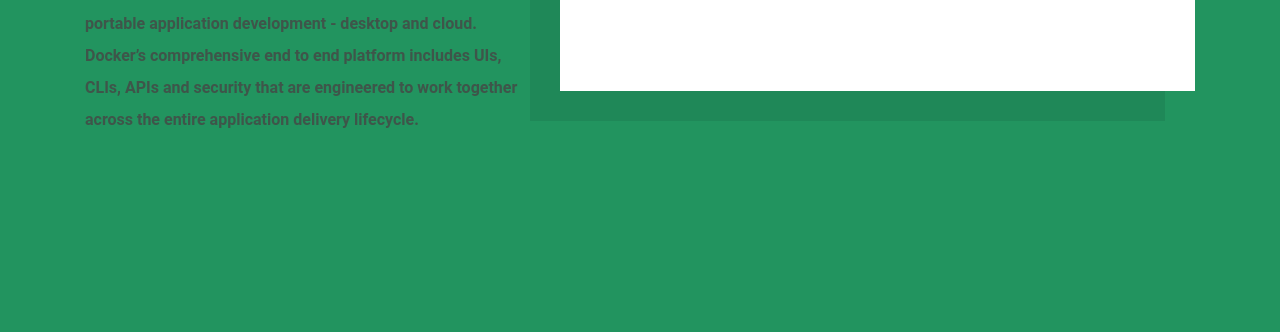
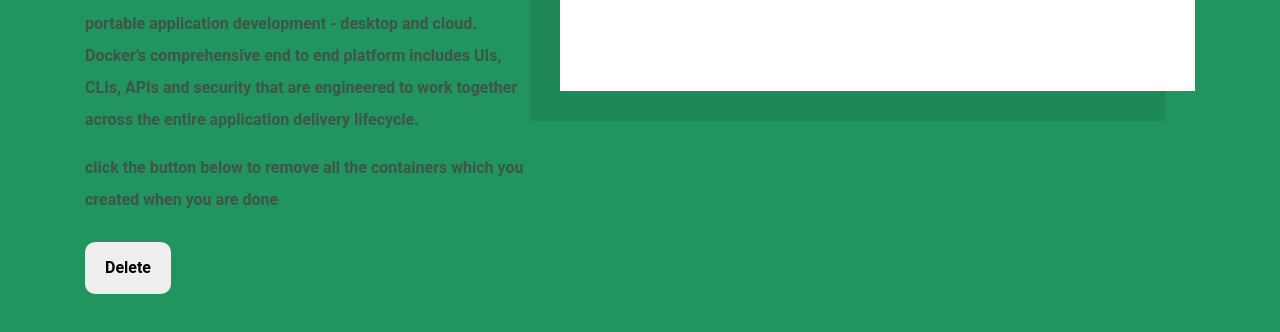
Before and after one commit to himanginikhanna/devops-ui, a plain HTML site: page docker-ce.html in a window 1280 px wide. Shown: the part 546-878 px from the top of the page. Before the commit the page ends 810 px from the top, so only its background shows below. Drawn offline with nearby package versions, Linux system fonts and the light colour scheme.

Commit message:
Update docker-ce.html

```diff
--- a/docker-ce.html
+++ b/docker-ce.html
@@ -29,6 +29,9 @@
 
           <p>Docker makes development efficient and predictable
             Docker takes away repetitive, mundane configuration tasks and is used throughout the development lifecycle for fast, easy and portable application development - desktop and cloud. Docker’s comprehensive end to end platform includes UIs, CLIs, APIs and security that are engineered to work together across the entire application delivery lifecycle. </p>
+          <p> click the button below to remove all the containers which you created when you are done </p>
+          <button> Delete </button>
+
         </div>
 
         <div class="col-md-7">
```
